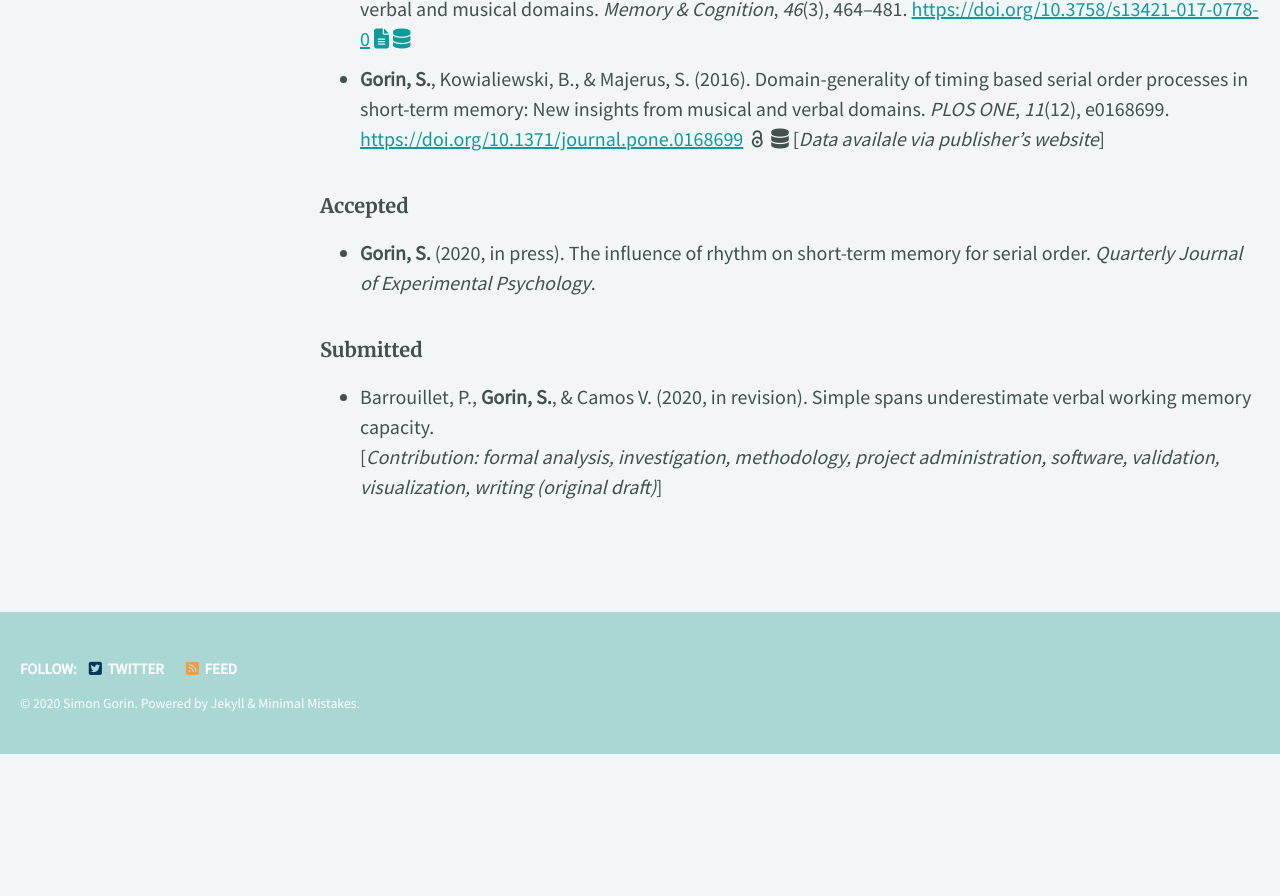
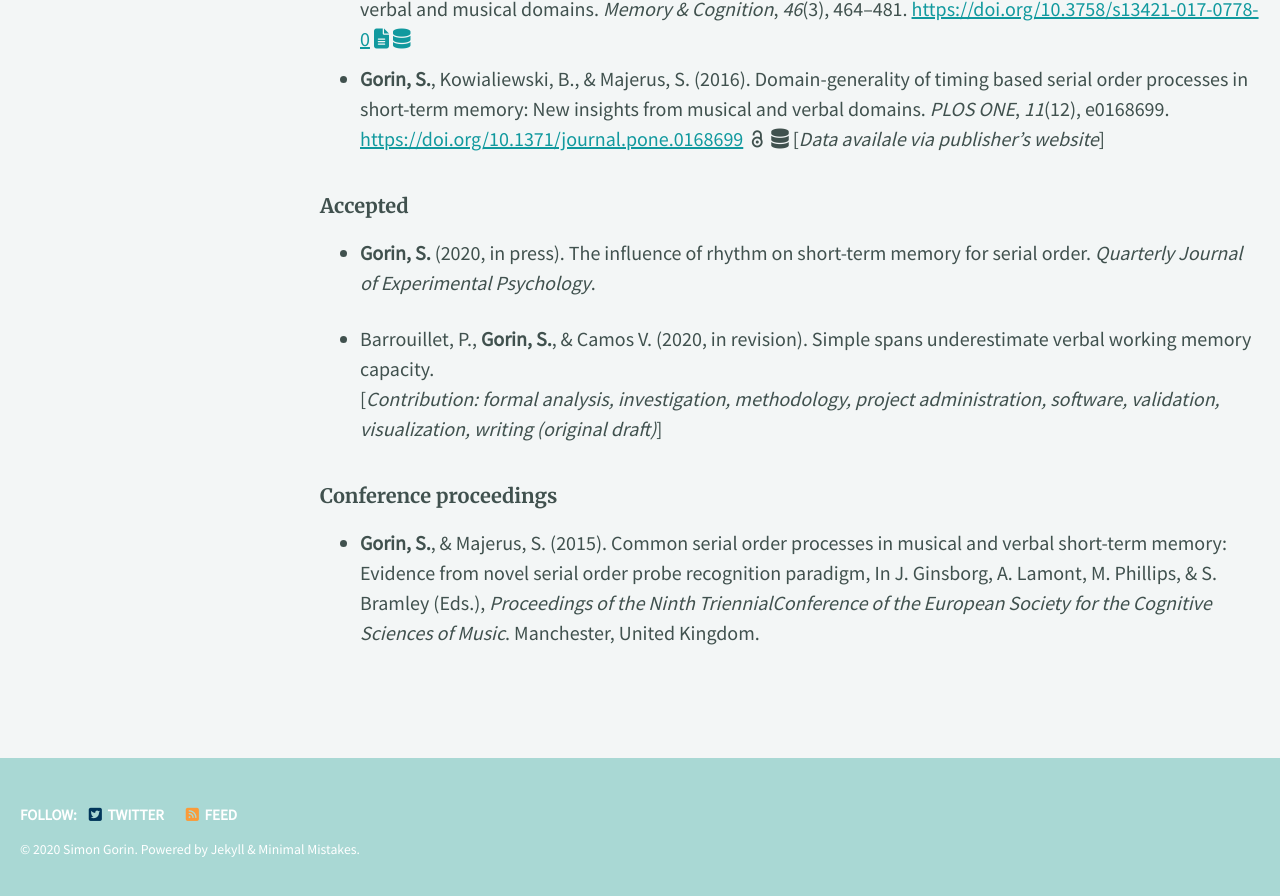
Before and after one commit to gorinsimon/gorinsimon.github.io, a Jekyll site: the page built from _pages/publications.md, in a window 1280 px wide and 900 px high, scrolled down 889 px. Shown: the top 896 px of the window. Built offline with Jekyll 4.4.1, drawn with Linux system fonts in a browser that asks for light colours; cached includes are drawn as plain includes; nearby versions of some CDN libraries; some web fonts are replaced; before the commit the page ends 1643 px from its top, so only the background shows below that.

Commit message:
add maxispan JEP paper and ESCOM proceedings

```diff
--- a/_pages/publications.md
+++ b/_pages/publications.md
@@ -25,6 +25,8 @@ classes: wide
 ### Accepted
 + **Gorin, S.** (2020, in press). The influence of rhythm on short-term memory for serial order. *Quarterly Journal of Experimental Psychology*.
 
-### Submitted
 + Barrouillet, P., **Gorin, S.**, & Camos V. (2020, in revision). Simple spans underestimate verbal working memory capacity. <br/>
 \[*Contribution: formal analysis, investigation, methodology, project administration, software, validation, visualization, writing (original draft)*\]
+
+### Conference proceedings
++ **Gorin, S.**, & Majerus, S. (2015). Common serial order processes in musical and verbal short-term memory: Evidence from novel serial order probe recognition paradigm, In J. Ginsborg, A. Lamont, M. Phillips, & S. Bramley (Eds.), *Proceedings of the Ninth TriennialConference of the European Society for the Cognitive Sciences of Music*. Manchester, United Kingdom.
```
